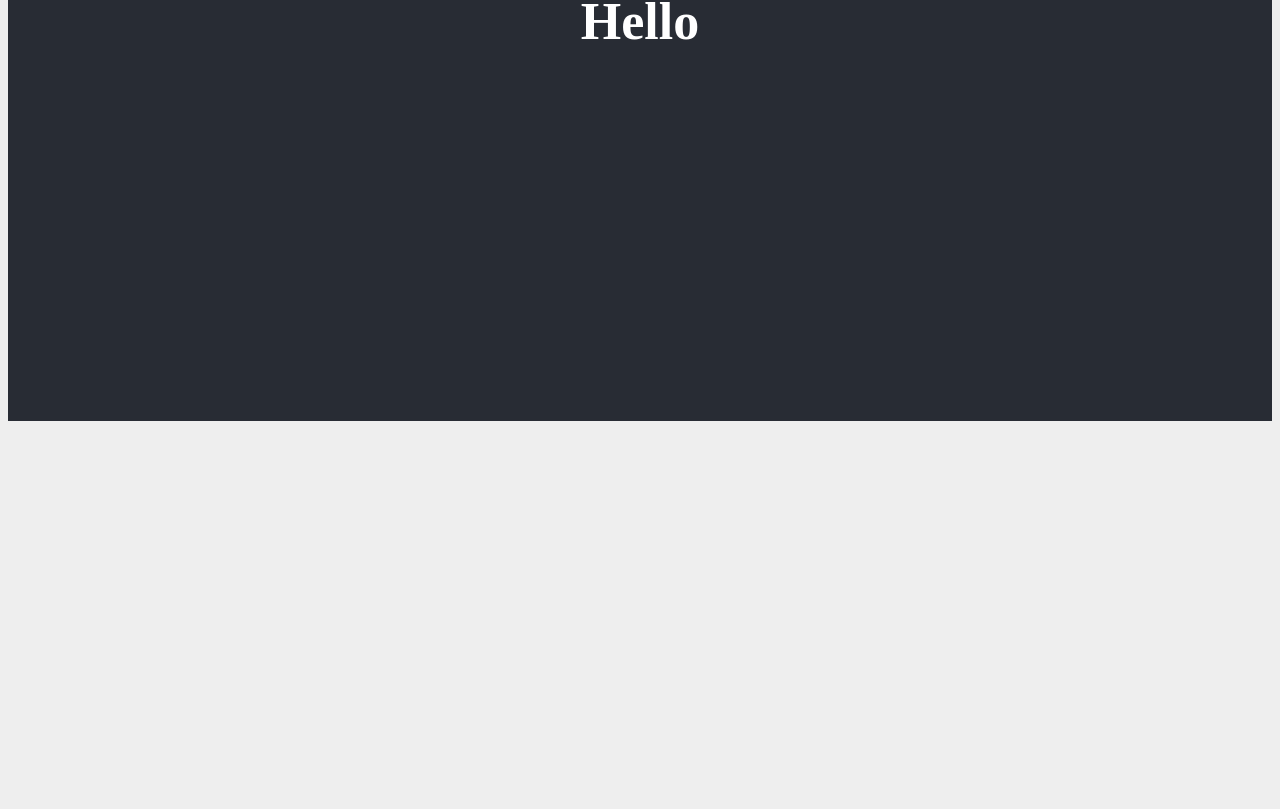
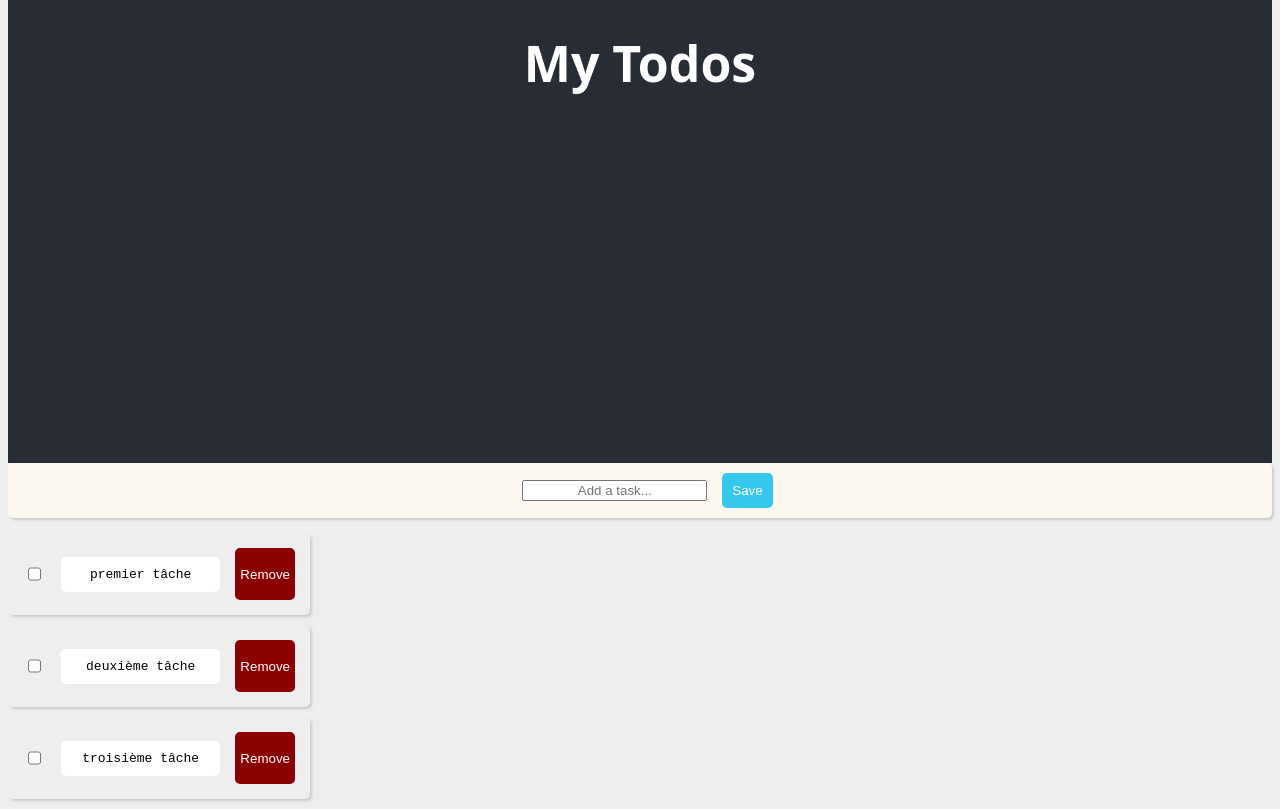
Before and after one commit to Maximecat/todoList-React, a React (Create React App) app in the folder todolist-react/: page / in a window 1280 px wide. Shown: the part 387-1196 px from the top of the page. Before the commit the page ends 816 px from the top, so only its background shows below. Built offline with nearby package versions, Linux system fonts and the light colour scheme.

Commit message:
HomePage App (test react)

```diff
--- a/todolist-react/src/pages/App.jsx
+++ b/todolist-react/src/pages/App.jsx
@@ -1,12 +1,22 @@
 import './App.css';
+import Header from '../components/Header/Header';
+import ApiService from '../utils/services/ApiService'
+import FormAddTodo from '../components/FormAddTodo/FormAddTodo';
+import TodoCard from '../components/TodoCard/TodoCard';
 
 function App() {
 
+  const datasService = new ApiService()
+
   return (
     <div className="App">
-      <header>
-        <h1>Hello</h1>
-      </header>
+      <Header />
+      <main id='main'>
+        <FormAddTodo />
+        <TodoCard task={'premier tâche'} />
+        <TodoCard task={'deuxième tâche'} />
+        <TodoCard task={'troisième tâche'} />
+      </main>
     </div>
   );
 }
```
